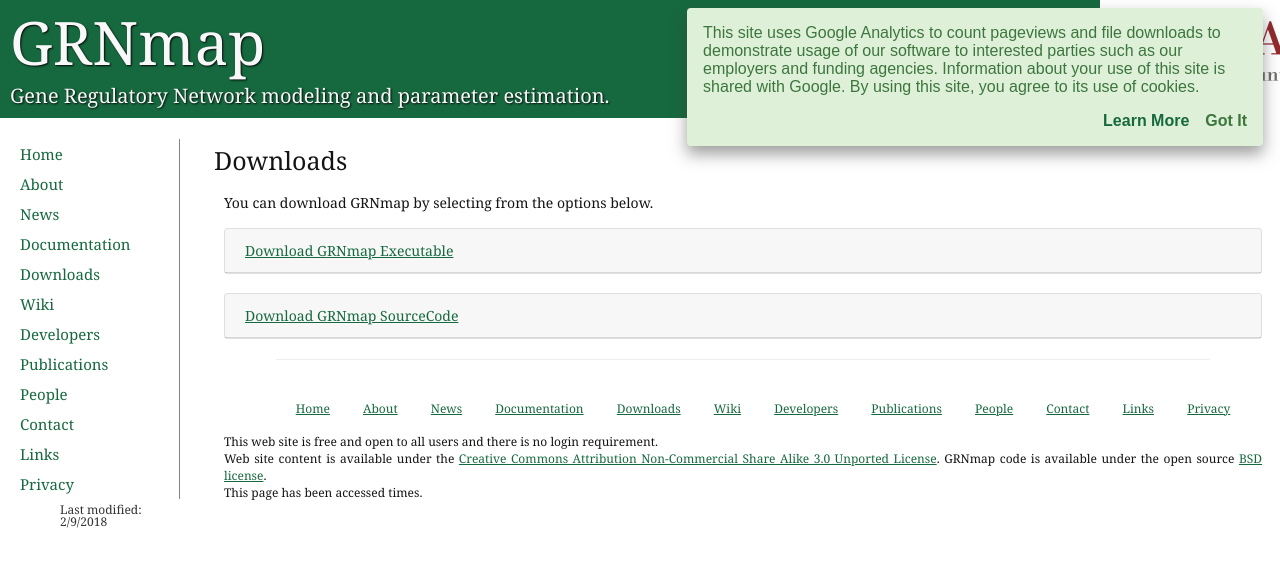
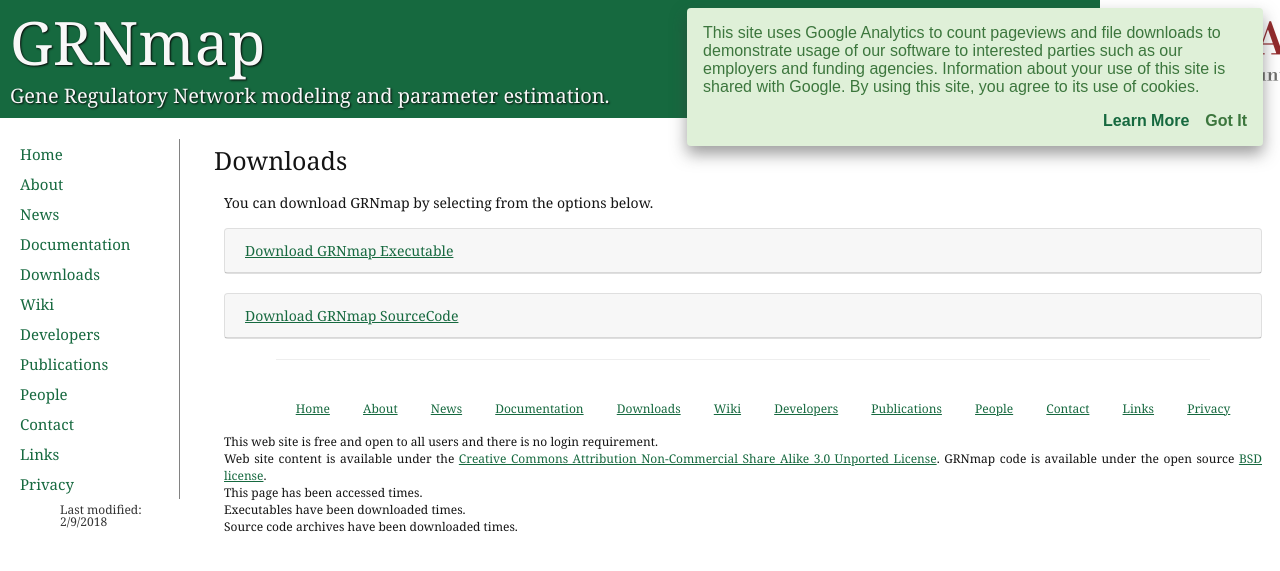
Before and after one commit to kdahlquist/GRNmap, a Jekyll site: the page built from downloads.html, in a window 1280 px wide. Shown: the top 571 px of the page. Built offline with Jekyll 4.4.1, drawn with Linux system fonts in a browser that asks for light colours; nearby versions of some CDN libraries; some of the changed lines change nothing that is shown.

Commit message:
Commit to see if Google Analytics changes work

```diff
--- a/_includes/footer.html
+++ b/_includes/footer.html
@@ -20,5 +20,9 @@
         Web site content is available under the <a href='http://creativecommons.org/licenses/by-nc-sa/3.0/' target='_blank'>Creative Commons Attribution Non-Commercial Share Alike 3.0 Unported License</a>. GRNmap code is available under the open source <a href='http://opensource.org/licenses/BSD-3-Clause' target='_blank'>BSD license</a>.
         <br>
         This page has been accessed <span class="ga-report"></span> times.
+        <br>
+        Executables have been downloaded <span class="executable-total"></span> times.
+        <br>
+        Source code archives have been downloaded <span class="source-total"></span> times.
     </p>
 </div>
--- a/_includes/head.html
+++ b/_includes/head.html
@@ -4,7 +4,7 @@
 <link rel="stylesheet" href="https://maxcdn.bootstrapcdn.com/bootstrap/4.0.0/css/bootstrap.min.css" integrity="sha384-Gn5384xqQ1aoWXA+058RXPxPg6fy4IWvTNh0E263XmFcJlSAwiGgFAW/dAiS6JXm" crossorigin="anonymous">
     <link rel="stylesheet" type="text/css" href="{{ site.baseurl }}/assets/css/old-bootstrap.css">
     <link rel="stylesheet" type="text/css" href="{{ site.baseurl }}/assets/css/main.css">
-    <script src="https://code.jquery.com/jquery-3.1.1.slim.min.js" integrity="sha384-A7FZj7v+d/sdmMqp/nOQwliLvUsJfDHW+k9Omg/a/EheAdgtzNs3hpfag6Ed950n" crossorigin="anonymous"></script>
+    <script src="https://code.jquery.com/jquery-3.3.1.min.js" integrity="sha256-FgpCb/KJQlLNfOu91ta32o/NMZxltwRo8QtmkMRdAu8=" crossorigin="anonymous"></script>
     <script src="https://cdnjs.cloudflare.com/ajax/libs/tether/1.4.0/js/tether.min.js" integrity="sha384-DztdAPBWPRXSA/3eYEEUWrWCy7G5KFbe8fFjk5JAIxUYHKkDx6Qin1DkWx51bBrb" crossorigin="anonymous"></script>
     <script src="https://maxcdn.bootstrapcdn.com/bootstrap/4.0.0-alpha.6/js/bootstrap.min.js" integrity="sha384-vBWWzlZJ8ea9aCX4pEW3rVHjgjt7zpkNpZk+02D9phzyeVkE+jo0ieGizqPLForn" crossorigin="anonymous"></script>
  </body>
--- a/_layouts/default.html
+++ b/_layouts/default.html
@@ -12,5 +12,6 @@
             {% include footer.html %}
         </div>
         <script src="{{ site.baseurl }}/assets/js/ga-report.js"></script>
+        <script src="assets/js/ga-download-report.js"></script>
     </body>
 </html>
```
Also changed, not shown: downloads.html (+0 -8 lines), assets/js/ga-download-report.js (line endings or trailing spaces).
